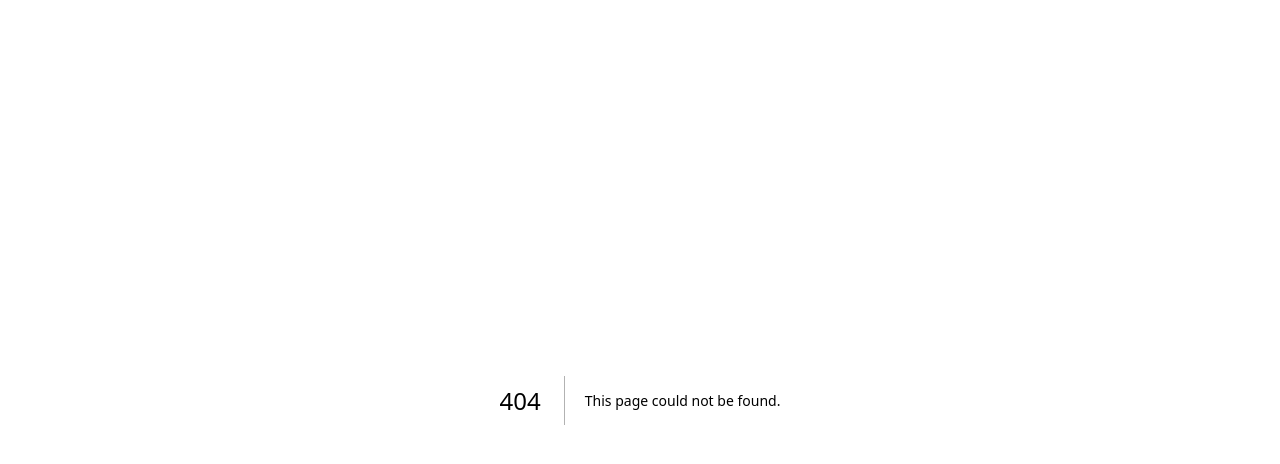
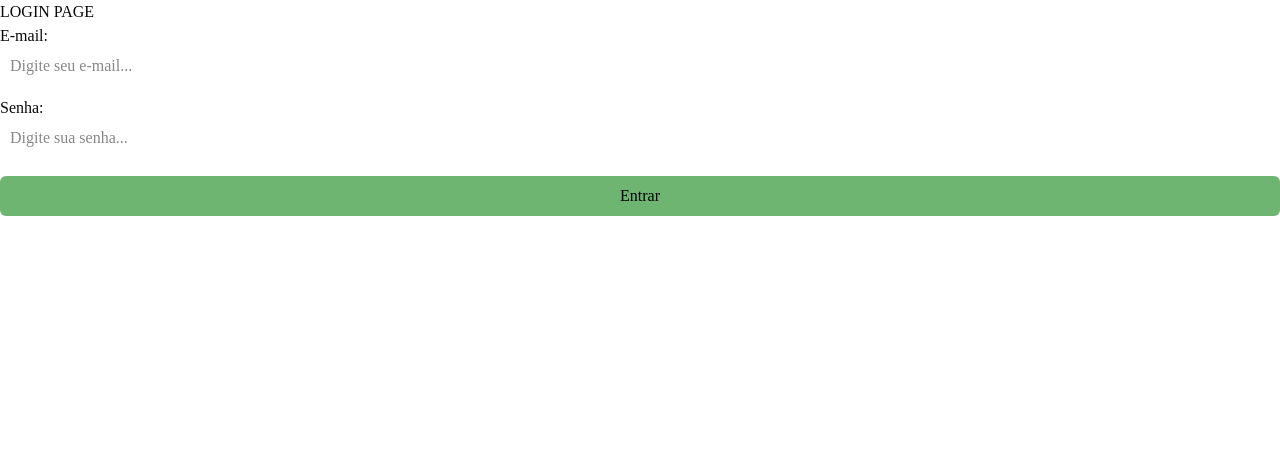
Before and after one commit to genzo-dev/coleta-premiada-frontend, a Next.js app: page /login in a window 1280 px wide. Before the commit this address had no page. Shown: the top 464 px of the page. Built offline with nearby package versions, Linux system fonts and the light colour scheme; no server answers.

Commit message:
feat: add auth route group and pages (login/register)

```diff
--- /dev/null
+++ b/app/(auth)/login/page.tsx
@@ -0,0 +1,14 @@
+import LoginForm from "@/components/LoginForm";
+import { getCurrentUser } from "@/lib/auth/get-current-user";
+
+export default async function LoginPage() {
+  const currentUser = await getCurrentUser();
+
+  return (
+    <div>
+      LOGIN PAGE
+      <LoginForm />
+      {currentUser && <p>Logado como: {currentUser.perfil}</p>}
+    </div>
+  );
+}
--- /dev/null
+++ b/app/(auth)/register/page.tsx
@@ -0,0 +1,5 @@
+import RegisterForm from "@/components/RegisterForm";
+
+export default function RegisterPage() {
+  return <RegisterForm />;
+}
```
